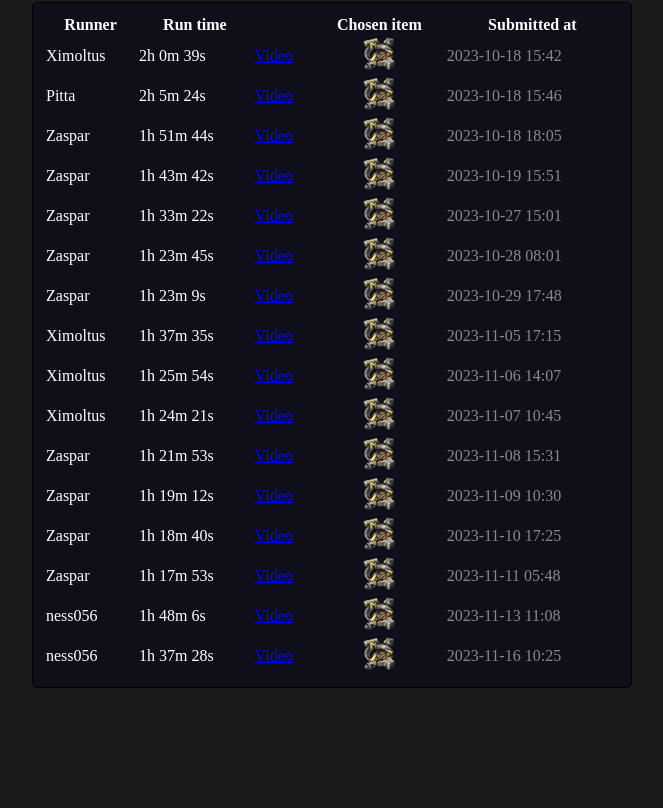
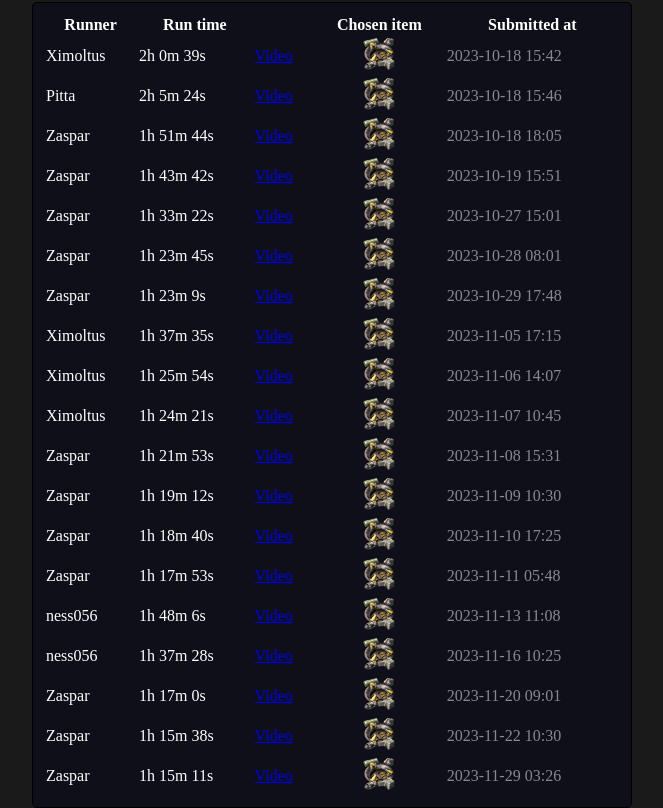
Before and after one commit to petersn/factorio-mod-speedruns-leaderboard, a React app: page / in a window 1280 px wide. Shown: the part 1670-2478 px from the top of the page, without its empty margins (308-971 px from the left). Before the commit the page ends 2358 px from the top, so only its background shows below. Built offline with nearby package versions, Linux system fonts and the light colour scheme.

Commit message:
Add three more runs

```diff
--- a/src/App.tsx
+++ b/src/App.tsx
@@ -152,6 +152,28 @@ const RUNS: Run[] = [
     link: 'https://www.youtube.com/watch?v=iqJUUES7MSY',
     chosenItem: 'Rocket_silo.png',
   },
+  {
+    runner: 'Zaspar',
+    timestamp: '2023-11-20 09:01',
+    time: [1, 17,  0],
+    link: 'https://www.youtube.com/watch?v=5dAmTP1jAUE',
+    chosenItem: 'Rocket_silo.png',
+  },
+  {
+    runner: 'Zaspar',
+    timestamp: '2023-11-22 10:30',
+    time: [1, 15, 38],
+    link: 'https://www.youtube.com/watch?v=vC3W7lfZc_U',
+    chosenItem: 'Rocket_silo.png',
+  },
+  {
+    runner: 'Zaspar',
+    timestamp: '2023-11-29 03:26',
+    time: [1, 15, 11],
+    link: 'https://www.twitch.tv/videos/1990262672',
+    chosenItem: 'Rocket_silo.png',
+  },
+
 ];
 
 function timestampToMoment(timestamp: string): moment.Moment {
```
